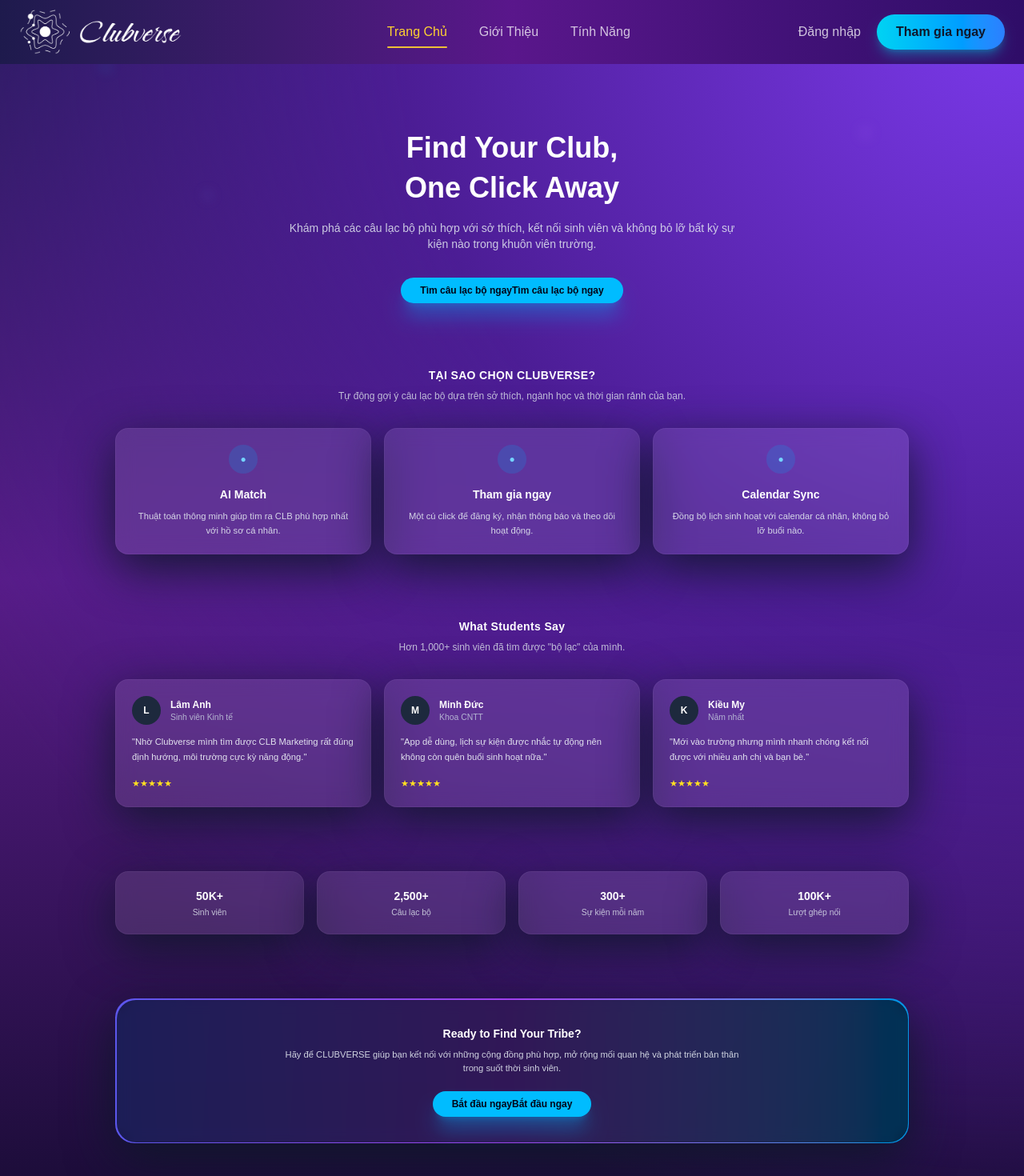
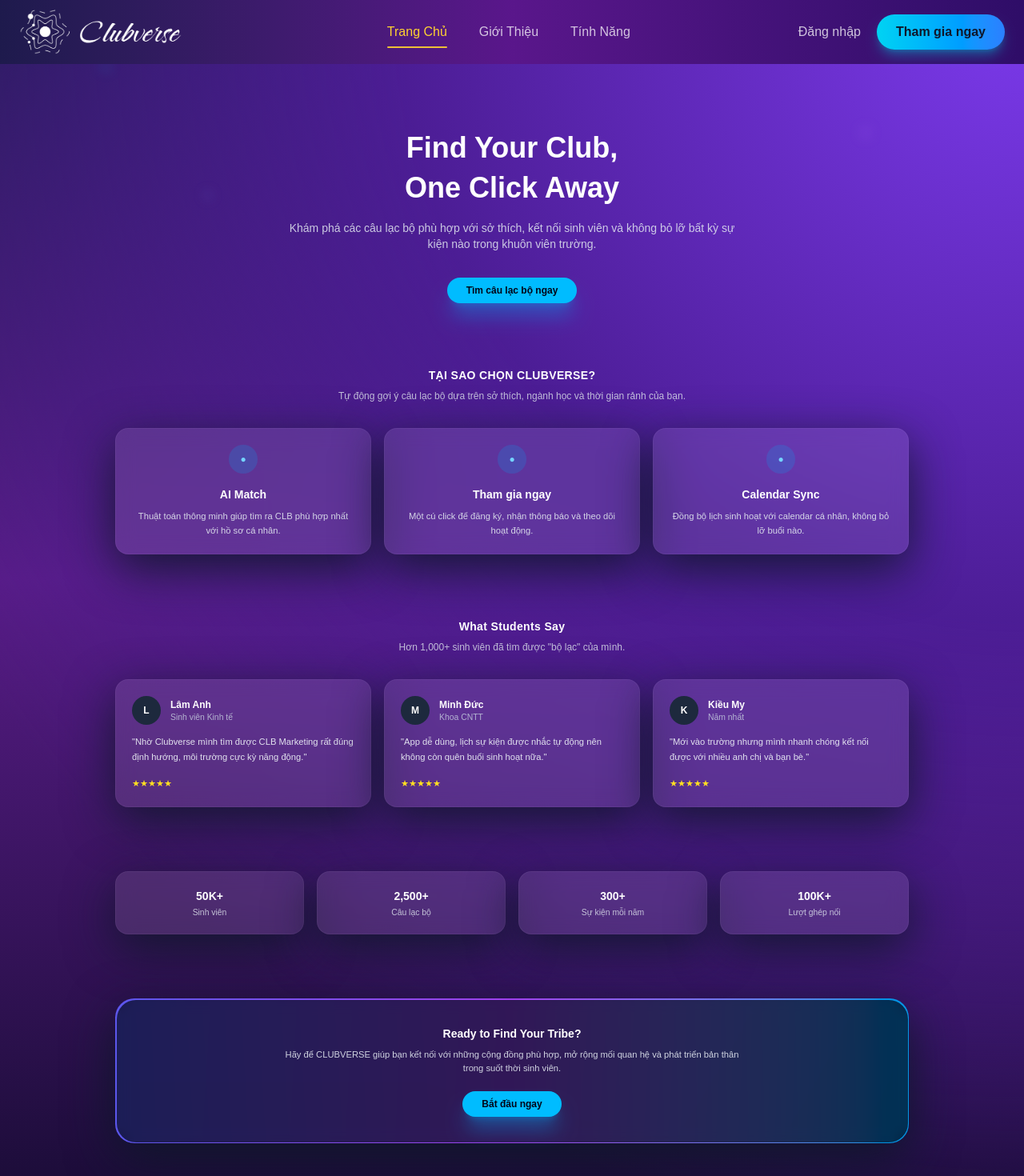
Before and after one commit to minhvu401/CLUBVERSE_WEB, a Next.js app: page / in a window 1280 px wide. Shown: the top 1470 px of the page at 80% size. Built offline with nearby package versions, Linux system fonts and the light colour scheme.

Commit message:
fix pnpm lockfile

```diff
--- a/src/app/(page)/clubs/page.tsx
+++ b/src/app/(page)/clubs/page.tsx
@@ -156,7 +156,7 @@
             <input
               value={q}
               onChange={(e) => setQ(e.target.value)}
-              placeholder="Tìm câu lạc bộ bạn quan tâm..."
+              placeholder=" bộ bạn quan tâm..."
               className="flex-1 bg-transparent outline-none text-sm placeholder:text-white/45"
             />
           </div>
--- a/src/app/page.tsx
+++ b/src/app/page.tsx
@@ -44,7 +44,7 @@
               <button className="group relative rounded-full bg-sky-400 px-6 py-2 text-xs font-semibold text-slate-950 shadow-xl shadow-sky-500/40 transition-all duration-300 hover:bg-sky-300 hover:scale-105 hover:shadow-2xl hover:shadow-sky-500/60">
                 <span className="relative z-10">Tìm câu lạc bộ ngay</span>
                 <span className="absolute inset-0 rounded-full bg-gradient-to-r from-sky-300 to-cyan-300 opacity-0 transition-opacity duration-300 group-hover:opacity-100" />
-                <span className="relative z-10">Tìm câu lạc bộ ngay</span>
+
               </button>
             </Link>
           </div>
@@ -195,7 +195,7 @@
             <button className="group relative mt-5 rounded-full bg-sky-400 px-6 py-2 text-xs font-semibold text-slate-950 shadow-xl shadow-sky-500/40 transition-all duration-300 hover:bg-sky-300 hover:scale-110 hover:shadow-2xl hover:shadow-sky-400/70 animate-fade-in delay-200">
               <span className="relative z-10">Bắt đầu ngay</span>
               <span className="absolute inset-0 rounded-full bg-gradient-to-r from-sky-300 via-cyan-300 to-blue-300 opacity-0 transition-opacity duration-300 group-hover:opacity-100 group-hover:animate-pulse" />
-              <span className="relative z-10">Bắt đầu ngay</span>
+
             </button>
           </div>
         </section>
```
